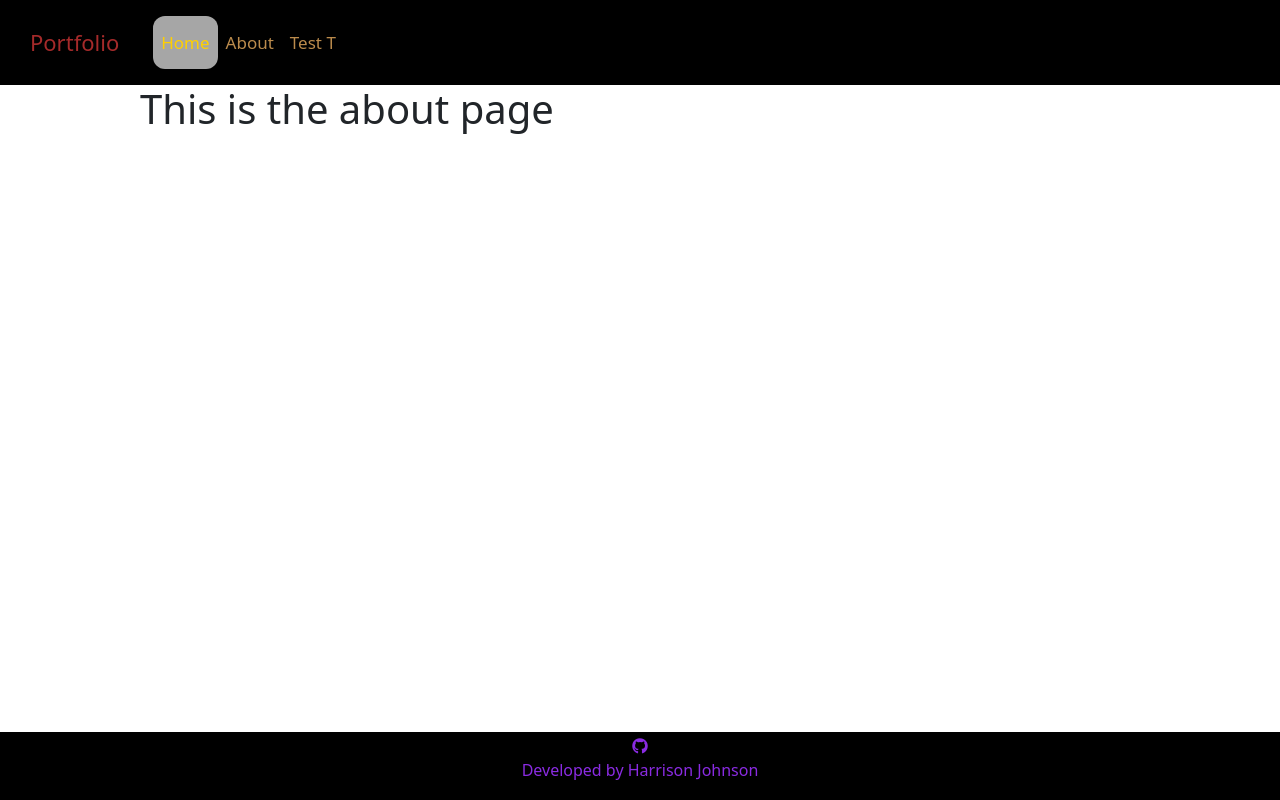
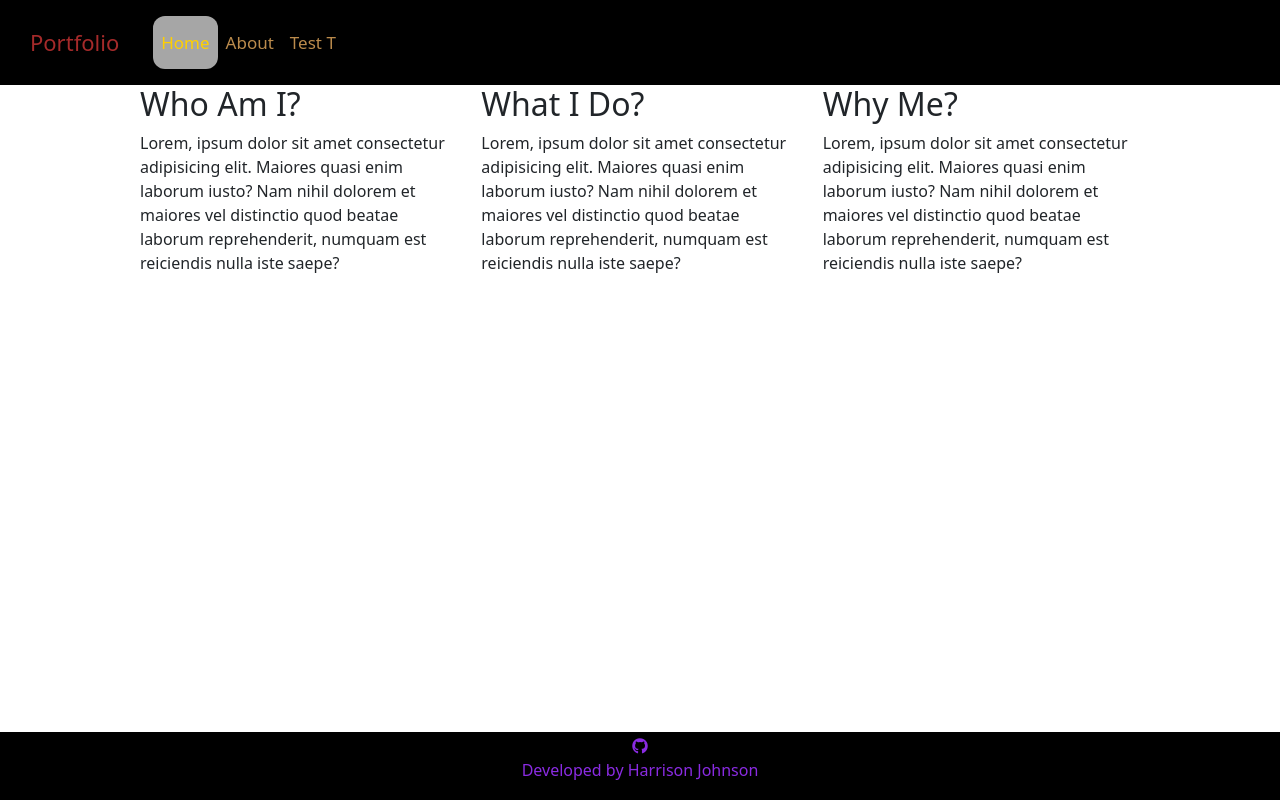
Before and after one commit to GitHub-Harrison/portfolio, a Django app: page /about/ in a window 1280 px wide. Run offline with Django 3.2, Linux system fonts and the light colour scheme; some libraries are stand-ins or nearby versions.

Commit message:
Add basic layout for future text/content

```diff
--- a/about/templates/about/about.html
+++ b/about/templates/about/about.html
@@ -13,9 +13,35 @@
 <!-- overlay = hides the background image -->
 <div class="overlay"></div>
 <div class="container">
-    <div class="row">
-        <div class="col">
-            <h1>This is the about page</h1>
+    <div class="row main-about">
+
+        <!-- What should actually be on this page? Do I need multiple things or can it just be a short para on who i am? -->
+
+        <div class="col-4">
+            <h2>Who Am I?</h2>
+            <p>
+                Lorem, ipsum dolor sit amet consectetur adipisicing elit. Maiores quasi enim laborum iusto? Nam nihil
+                dolorem et maiores vel distinctio quod beatae laborum reprehenderit, numquam est reiciendis nulla iste
+                saepe?
+            </p>
+        </div>
+
+        <div class="col-4">
+            <h2>What I Do?</h2>
+            <p>
+                Lorem, ipsum dolor sit amet consectetur adipisicing elit. Maiores quasi enim laborum iusto? Nam nihil
+                dolorem et maiores vel distinctio quod beatae laborum reprehenderit, numquam est reiciendis nulla iste
+                saepe?
+            </p>
+        </div>
+
+        <div class="col-4">
+            <h2>Why Me?</h2>
+            <p>
+                Lorem, ipsum dolor sit amet consectetur adipisicing elit. Maiores quasi enim laborum iusto? Nam nihil
+                dolorem et maiores vel distinctio quod beatae laborum reprehenderit, numquam est reiciendis nulla iste
+                saepe?
+            </p>
         </div>
     </div>
 </div>
```
